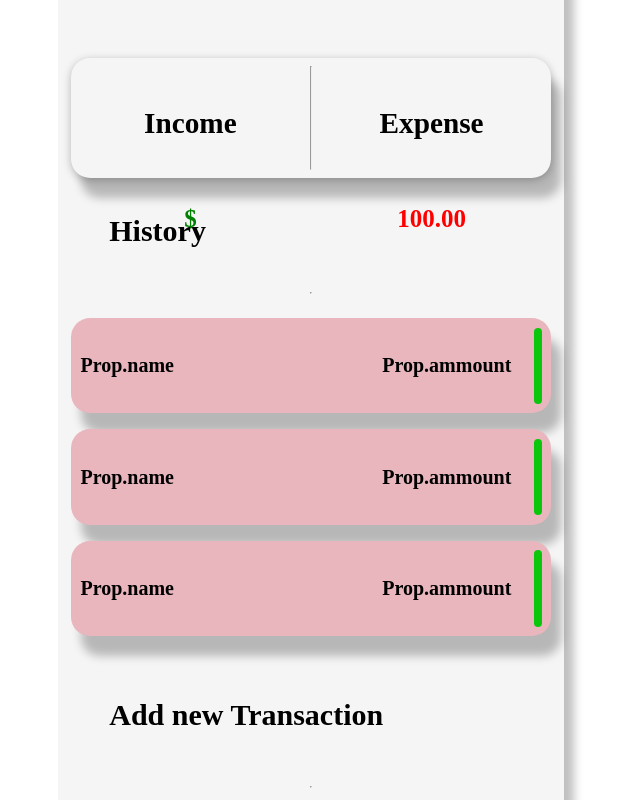
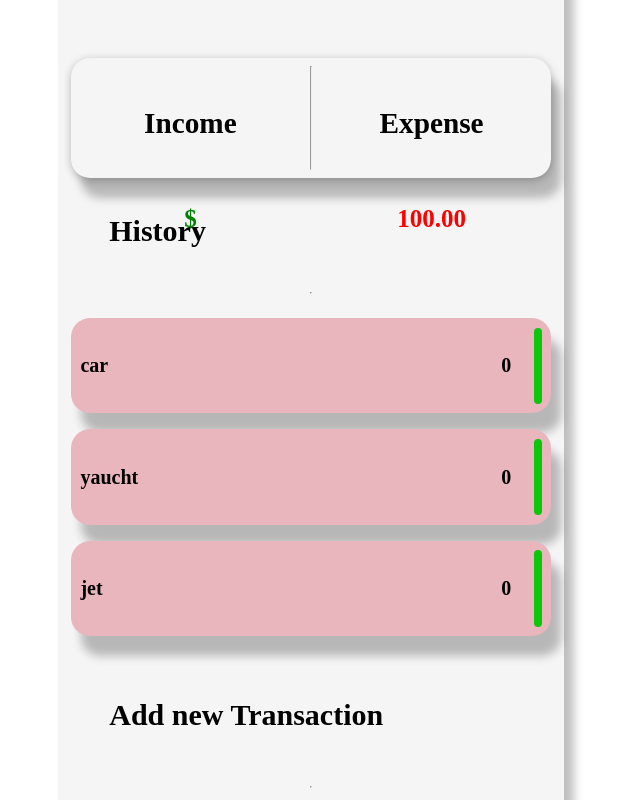
Before and after one commit to qasim29/expense-tracker, a React (Create React App) app: page / in a window 1280 px wide. Shown: the part 395-1195 px from the top of the page, without its empty margins (329-969 px from the left). Built offline with nearby package versions, Linux system fonts and the light colour scheme; the HTML template or start-up script is replaced by a standard one.

Commit message:
migrated code to dynamic data

```diff
--- a/src/App.js
+++ b/src/App.js
@@ -1,11 +1,31 @@
 import "./styles/App.css";
 import StatsPanel from "./components/StatsPanel";
 import History from "./components/History";
-import AddTransaction from './components/AddTransaction';
+import AddTransaction from "./components/AddTransaction";
 import Card from "./components/Card";
 
+function App() {
+  const expenses = [
+    {
+      id: "e1",
+      title: "car",
+      amount: 0,
+      date: null,
+    },
+    {
+      id: "e2",
+      title: "yaucht",
+      amount: 0,
+      date: null,
+    },
+    {
+      id: "e3",
+      title: "jet",
+      amount: 0,
+      date: null,
+    },
+  ];
 
-function App(Prop) {
   return (
     <Card className="App">
       <div id="container1">
@@ -13,13 +33,15 @@ function App(Prop) {
       </div>
       <div id="container2">
         <h6>YOUR BALANCE</h6>
-        <h4><span style={{color: (12, 198, 12)}}>$</span>23</h4>
+        <h4>
+          <span style={{ color: (12, 198, 12) }}>$</span>23
+        </h4>
       </div>
       <div id="container3">
         <StatsPanel></StatsPanel>
       </div>
       <div id="container4">
-        <History></History>
+        <History expenses={expenses}></History>
       </div>
       <div id="container5">
         <AddTransaction></AddTransaction>
--- a/src/components/History.js
+++ b/src/components/History.js
@@ -1,7 +1,7 @@
 import "../styles/History.css";
 import Transaction from "./Transaction";
 
-const History = (Prop) => {
+const History = (props) => {
   return (
     <div className="hContainer">
       <div>
@@ -9,13 +9,22 @@ const History = (Prop) => {
       </div>
       <hr></hr>
       <div>
-        <Transaction></Transaction>
+        <Transaction
+          title={props.expenses[0].title}
+          amount={props.expenses[0].amount}
+          ></Transaction>
       </div>
       <div>
-        <Transaction></Transaction>
+      <Transaction
+          title={props.expenses[1].title}
+          amount={props.expenses[1].amount}
+          ></Transaction>
       </div>
       <div>
-        <Transaction></Transaction>
+      <Transaction
+          title={props.expenses[2].title}
+          amount={props.expenses[2].amount}
+          ></Transaction>
       </div>
     </div>
   );
--- a/src/components/Transaction.js
+++ b/src/components/Transaction.js
@@ -1,12 +1,12 @@
 import "../styles/Transaction.css";
 import Card from "./Card";
 
-function Transaction(Prop) {
+function Transaction(props) {
   return (
     <Card className="transaction">
       <div className="values">
-        <h4 id="name">Prop.name</h4>
-        <h4 id="ammount">Prop.ammount</h4>
+        <h4 id="name">{props.title}</h4>
+        <h4 id="ammount">{props.amount}</h4>
       </div>
       <div id="status"></div>
     </Card>
```
